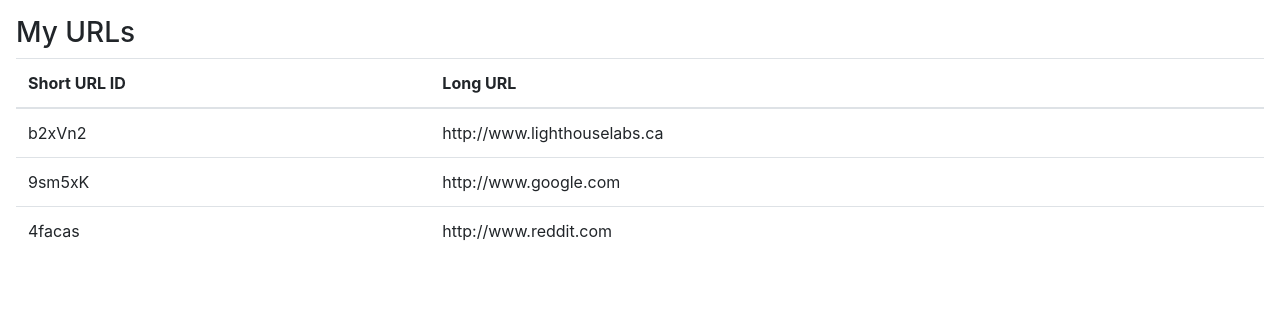
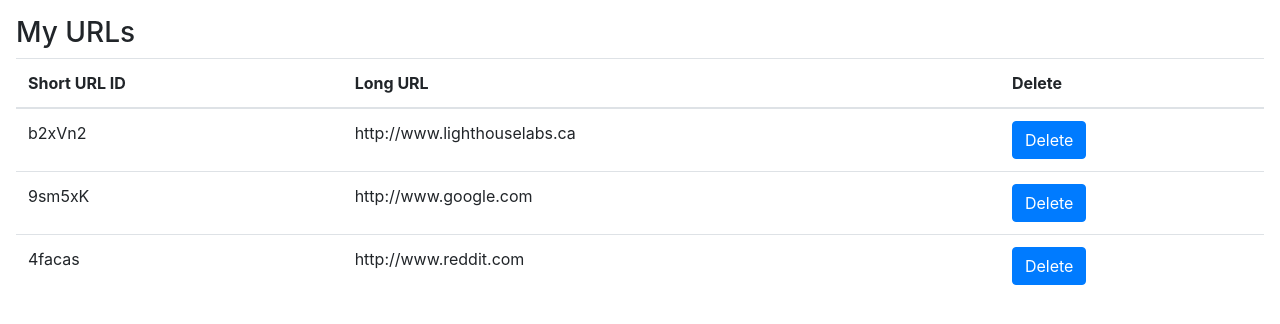
Before and after one commit to rameshraman86/tinyapp, a Node server app: page /urls in a window 1280 px wide. Shown: the part 56-380 px from the top of the page. Run offline with Node 20, Linux system fonts and the light colour scheme; some libraries are stand-ins or nearby versions.

Commit message:
added ability to delete an url

```diff
--- a/express_server.js
+++ b/express_server.js
@@ -15,7 +15,6 @@
   }
   return randomString;
 }
-
 
 const urlDatabase = {
   "b2xVn2": "http://www.lighthouselabs.ca",
@@ -36,7 +35,7 @@
   res.send("<html><body>Hello <b>World</b></body></html>\n");
 });
 
-//send the urldatabase to url_index file and then render it in the browser in /urls endpoint.
+//send the urldatabase to url_index.ejs file and then render it in the browser in /urls endpoint.
 app.get('/urls', (req, res) => {
   const templateVars = { urls: urlDatabase };
   res.render("urls_index", templateVars);
@@ -68,6 +67,12 @@
   res.redirect(`/urls/${URLCode}`);
 });
 
+//DELETE A TINYURL
+app.post("/urls/:id/delete", (req, res) => {
+  delete urlDatabase[req.params.id];
+  res.redirect("/urls");
+});
+
 app.listen(PORT, () => {
   console.log(`Example app Listening to port: ${PORT}`);
 });
--- a/package.json
+++ b/package.json
@@ -4,6 +4,7 @@
   "description": "",
   "main": "index.js",
   "scripts": {
+    "start": "./node_modules/.bin/nodemon -L express_server.js",
     "test": "echo \"Error: no test specified\" && exit 1"
   },
   "repository": {
@@ -20,5 +21,8 @@
   "dependencies": {
     "ejs": "^3.1.9",
     "express": "^4.18.2"
+  },
+  "devDependencies": {
+    "nodemon": "^3.0.1"
   }
 }
--- a/views/urls_index.ejs
+++ b/views/urls_index.ejs
@@ -22,6 +22,7 @@
         <tr>
           <th scope="col">Short URL ID</th>
           <th scope="col">Long URL</th>
+          <th scope="col">Delete</th>
         </tr>
       </thead>
       <tbody>
@@ -32,6 +33,11 @@
             </td>
             <td>
               <%= urls[id] %>
+            </td>
+            <td>
+              <form method="POST" action="/urls/<%= id %>/delete">
+              <button type="submit" class="btn btn-primary">Delete</button>
+              </form>
             </td>
           </tr>
           <% } %>
```
Also changed, not shown: 2 other files.
